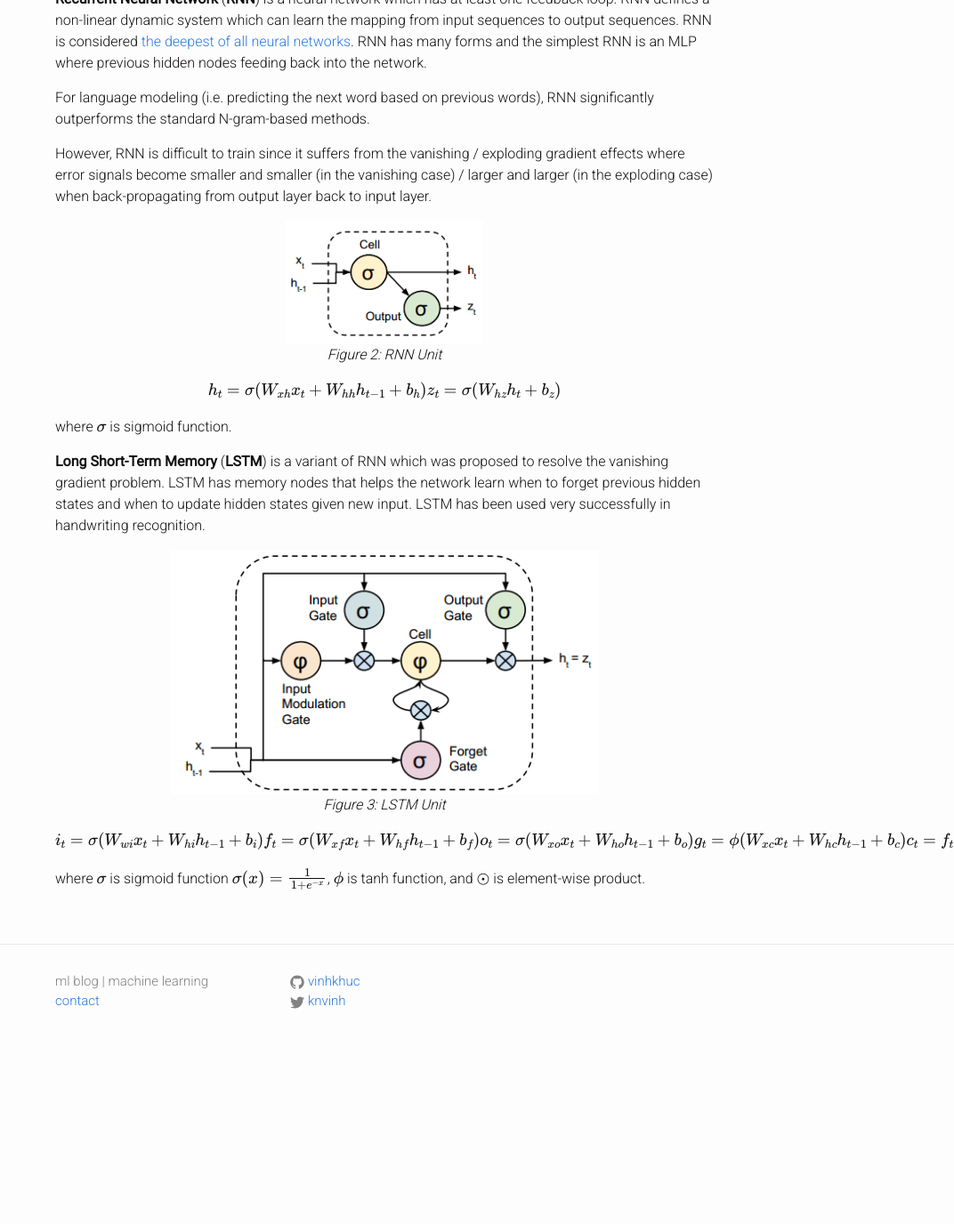
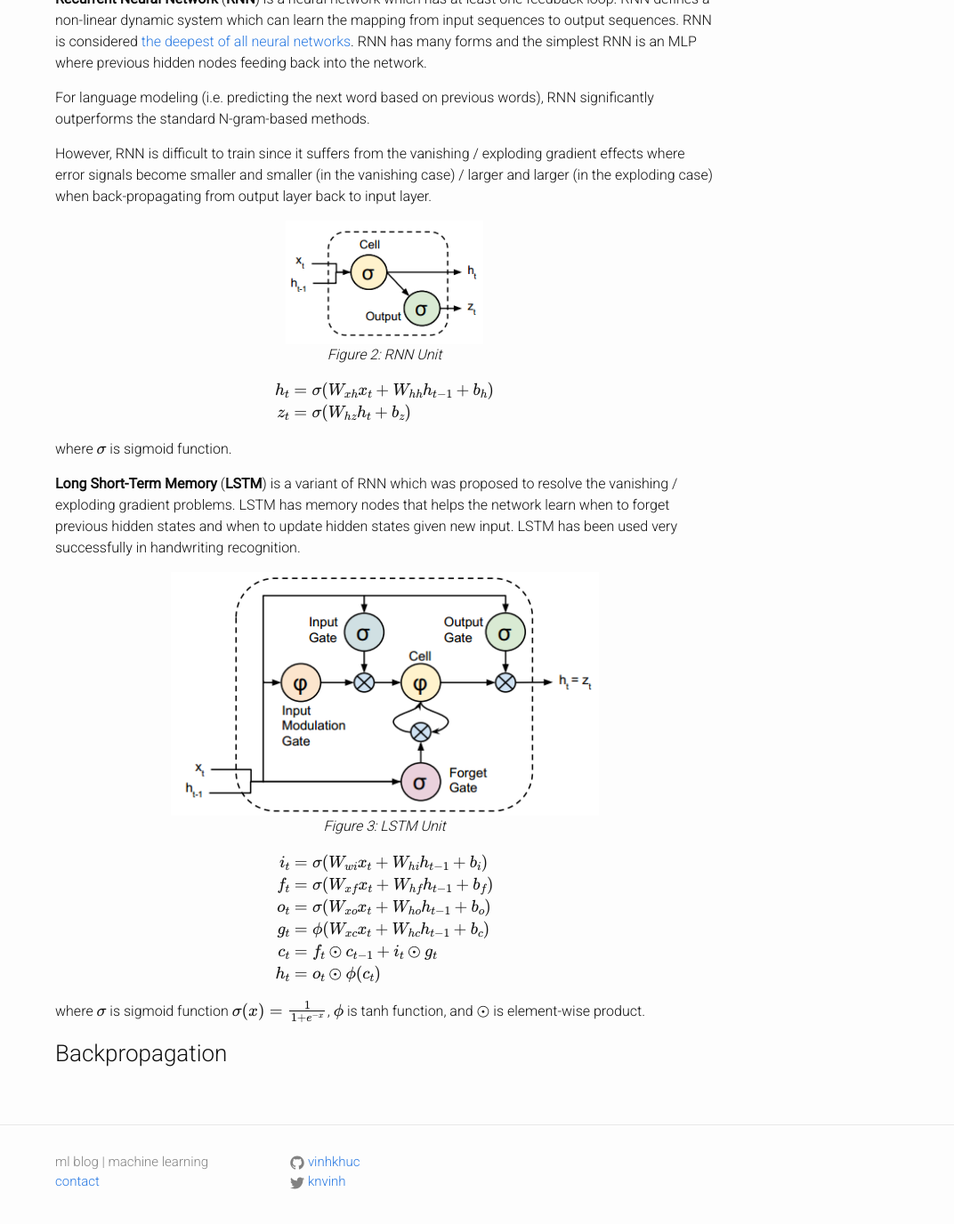
Before and after one commit to vinhkhuc/vinhkhuc.github.io, a Jekyll site: the page built from _posts/2015-03-11-rnn-lstm.md, in a window 1280 px wide and 1400 px high, scrolled down 330 px. Shown: the top 1376 px of the window at 89% size, without its empty margins (208-1280 px from the left). Built offline with Jekyll 4.4.1, drawn with Linux system fonts in a browser that asks for light colours; formulas are drawn with MathJax 3; comment, search, counter and statistics services are not loaded; before the commit the page ends 1527 px from its top, so only the background shows below that; some of the changed text lies outside the part shown.

Commit message:
Aligned equal signs

```diff
--- a/_posts/2015-03-11-rnn-lstm.md
+++ b/_posts/2015-03-11-rnn-lstm.md
@@ -28,13 +28,15 @@ back-propagating from output layer back to input layer.
 </div>
 
 $$
-h_t = \sigma(W_{xh} x_t + W_{hh} h_{t-1} + b_h) \\
-z_t = \sigma(W_{hz} h_t + b_z)
+\begin{align}
+h_t &= \sigma(W_{xh} x_t + W_{hh} h_{t-1} + b_h) \\
+z_t &= \sigma(W_{hz} h_t + b_z)
+\end{align}
 $$
 
 where $$\sigma$$ is sigmoid function.
 
-**Long Short-Term Memory** (**LSTM**) is a variant of RNN which was proposed to resolve the vanishing gradient problem.
+**Long Short-Term Memory** (**LSTM**) is a variant of RNN which was proposed to resolve the vanishing / exploding gradient problems.
 LSTM has memory nodes that helps the network learn when to forget previous hidden states and when to update hidden states
 given new input. LSTM has been used very successfully in handwriting recognition.
 
@@ -44,13 +46,17 @@ given new input. LSTM has been used very successfully in handwriting recognition
 </div>
 
 $$
-i_t = \sigma(W_{wi} x_t + W_{hi} h_{t-1} + b_i) \\
-f_t = \sigma(W_{xf} x_t + W_{hf} h_{t-1} + b_f) \\
-o_t = \sigma(W_{xo} x_t + W_{ho} h_{t-1} + b_o) \\
-g_t = \phi(W_{xc} x_t + W_{hc} h_{t-1} + b_c)   \\
-c_t = f_t \odot c_{t-1} + i_t \odot g_t         \\
-h_t = o_t \odot \phi(c_t)
+\begin{align}
+i_t &= \sigma(W_{wi} x_t + W_{hi} h_{t-1} + b_i) \\
+f_t &= \sigma(W_{xf} x_t + W_{hf} h_{t-1} + b_f) \\
+o_t &= \sigma(W_{xo} x_t + W_{ho} h_{t-1} + b_o) \\
+g_t &= \phi(W_{xc} x_t + W_{hc} h_{t-1} + b_c)   \\
+c_t &= f_t \odot c_{t-1} + i_t \odot g_t         \\
+h_t &= o_t \odot \phi(c_t)
+\end{align}
 $$
 
 where $$\sigma$$ is sigmoid function $$\sigma(x) = \frac{1}{1+e^{-x}}$$, $$\phi$$ is tanh function, and $$\odot$$ is
 element-wise product.
+
+### Backpropagation
```
Also changed, not shown: other parts of _posts/2015-03-11-rnn-lstm.md (+2 -2 lines).
